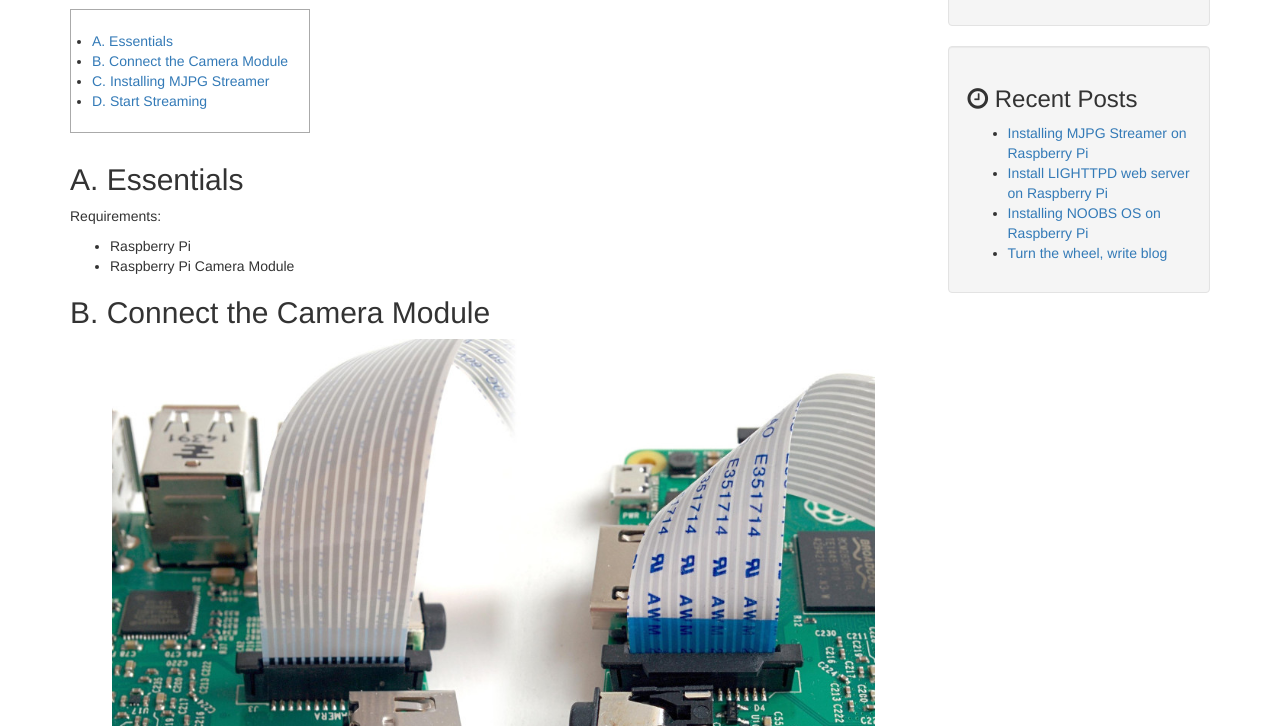
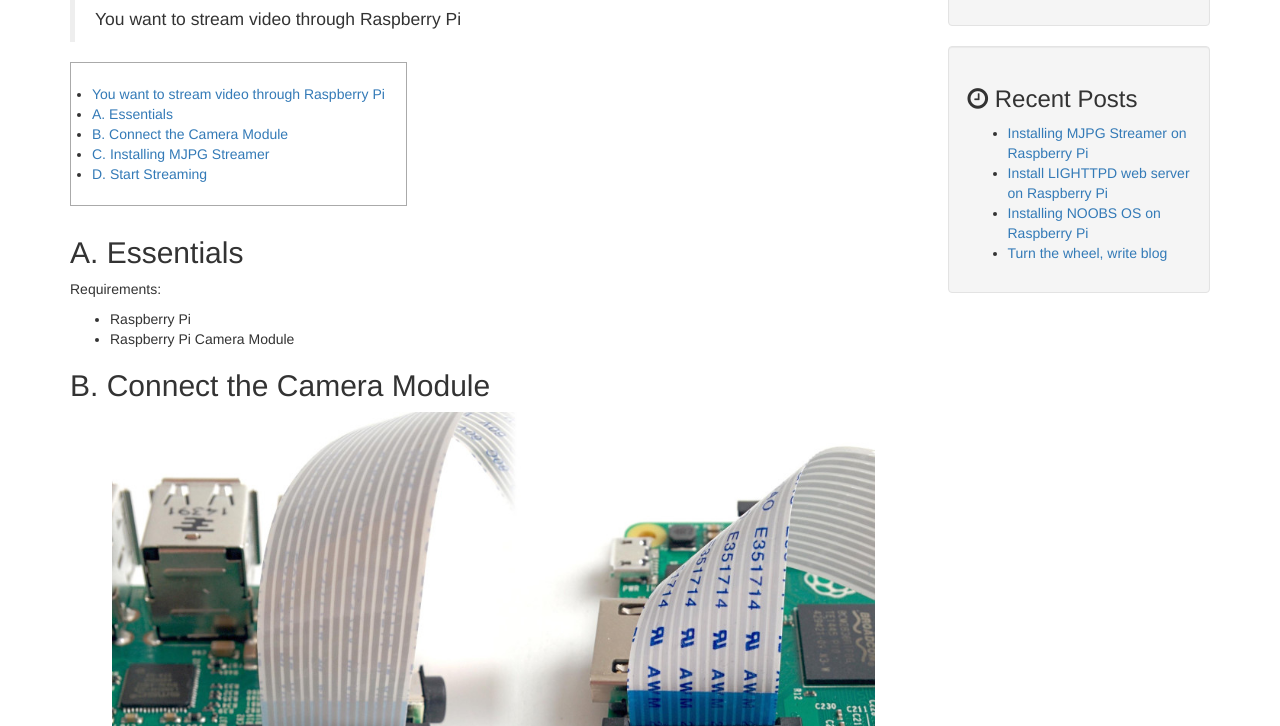
Before and after one commit to alirumane/ali-backup, a Jekyll site: the page built from _posts/2016-07-11-mjpg-streamer-on-raspberry-pi.md, in a window 1280 px wide and 900 px high, scrolled down 387 px, cut to the strip 174-900 px from the top of the window. Built offline with Jekyll 4.4.1, drawn with Linux system fonts in a browser that asks for light colours; comment, search, counter and statistics services are not loaded.

Commit message:
Update 2016-07-11-mjpg-streamer-on-raspberry-pi.md

```diff
--- a/_posts/2016-07-11-mjpg-streamer-on-raspberry-pi.md
+++ b/_posts/2016-07-11-mjpg-streamer-on-raspberry-pi.md
@@ -8,7 +8,7 @@
 ---
 {: .container .row }
 <img src="{{ page.thumbnail }}" alt="{{page.title}}">
-{{page.description}}
+## {{page.description}}
 
 
 >You want to stream video through Raspberry Pi
```
